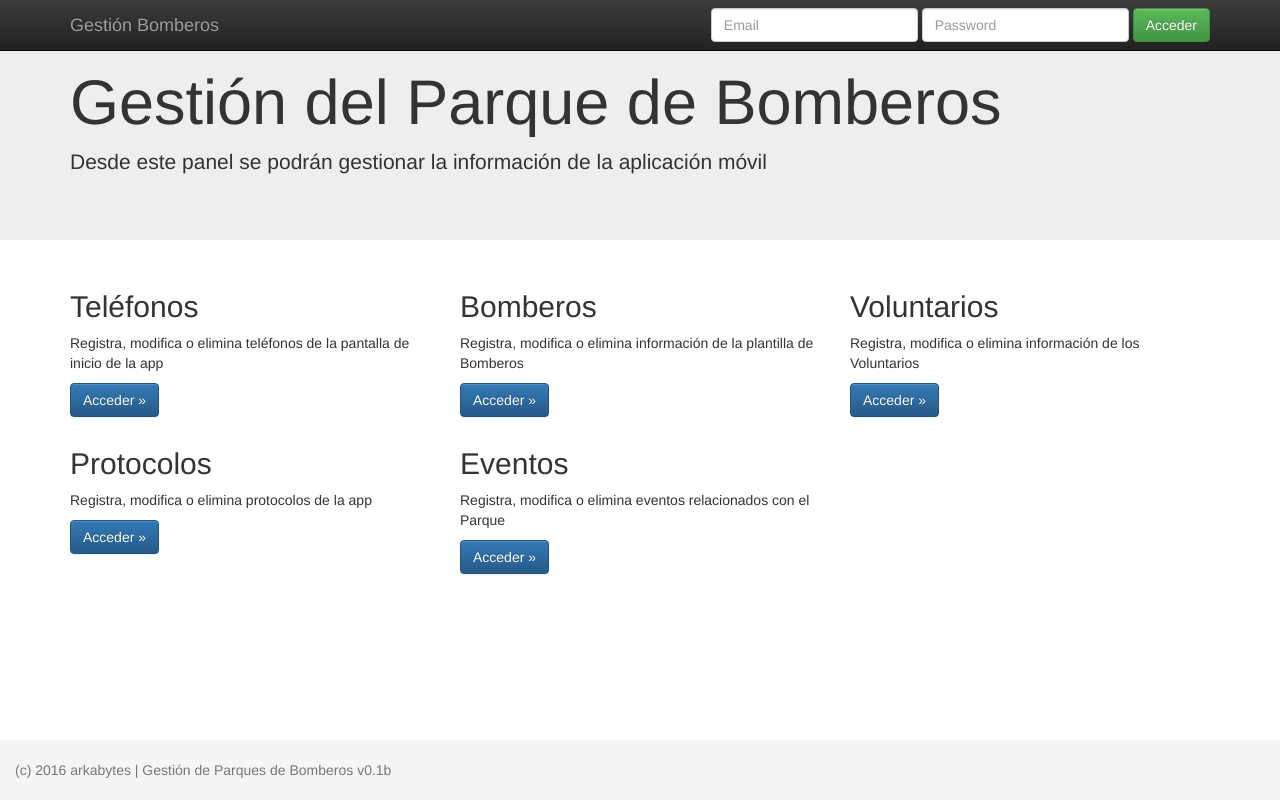
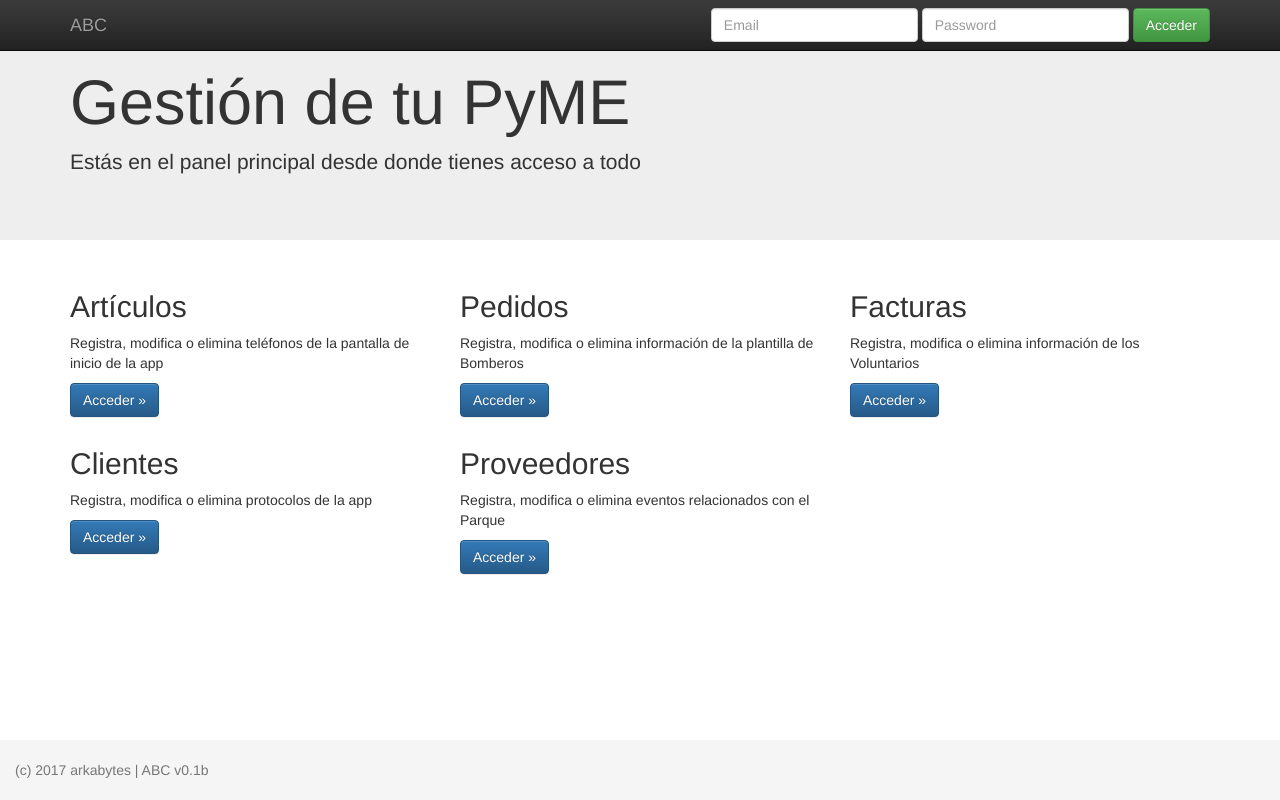
Before and after one commit to arkabytes/abc, a Django app: page /ABC/ in a window 1280 px wide. Run offline with Django 3.2, Linux system fonts and the light colour scheme; some libraries are stand-ins or nearby versions.

Commit message:
Tunning homepage structure

```diff
--- a/ABC/templates/ABC/index.html
+++ b/ABC/templates/ABC/index.html
@@ -24,7 +24,7 @@
         <span class="icon-bar"></span>
         <span class="icon-bar"></span>
       </button>
-      <a class="navbar-brand" href="index.html">Gestión Bomberos</a>
+      <a class="navbar-brand" href="index.html">ABC</a>
     </div>
     <div id="navbar" class="navbar-collapse collapse">
 
@@ -45,8 +45,8 @@
 
 <div class="jumbotron">
   <div class="container">
-    <h1>Gestión del Parque de Bomberos</h1>
-    <p>Desde este panel se podrán gestionar la información de la aplicación móvil</p>
+    <h1>Gestión de tu PyME</h1>
+    <p>Estás en el panel principal desde donde tienes acceso a todo</p>
   </div>
 </div>
 
@@ -60,29 +60,29 @@
 <div class="container">
   <div class="row">
     <div class="col-lg-4">
-      <h2>Teléfonos</h2>
+      <h2>Artículos</h2>
       <p>Registra, modifica o elimina teléfonos de la pantalla de inicio de la app</p>
       <p><a class="btn btn-primary" href="phones.jsp" role="button">Acceder &raquo;</a></p>
     </div>
     <div class="col-lg-4">
-      <h2>Bomberos</h2>
+      <h2>Pedidos</h2>
       <p>Registra, modifica o elimina información de la plantilla de Bomberos</p>
       <p><a class="btn btn-primary" href="professionals.jsp" role="button">Acceder &raquo;</a></p>
     </div>
     <div class="col-lg-4">
-      <h2>Voluntarios</h2>
+      <h2>Facturas</h2>
       <p>Registra, modifica o elimina información de los Voluntarios</p>
       <p><a class="btn btn-primary" href="volunteers.jsp" role="button">Acceder &raquo;</a></p>
     </div>
   </div>
   <div class="row">
     <div class="col-lg-4">
-      <h2>Protocolos</h2>
+      <h2>Clientes</h2>
       <p>Registra, modifica o elimina protocolos de la app</p>
       <p><a class="btn btn-primary" href="protocols.jsp" role="button">Acceder &raquo;</a></p>
     </div>
     <div class="col-lg-4">
-      <h2>Eventos</h2>
+      <h2>Proveedores</h2>
       <p>Registra, modifica o elimina eventos relacionados con el Parque</p>
       <p><a class="btn btn-primary" href="events.jsp" role="button">Acceder &raquo;</a></p>
     </div>
@@ -92,7 +92,7 @@
 
 <footer class="footer">
   <div class="containerf">
-    <p class="text-muted">(c) 2016 arkabytes | Gestión de Parques de Bomberos v0.1b</p>
+    <p class="text-muted">(c) 2017 arkabytes | ABC v0.1b</p>
   </div>
 </footer>
 </div>
```
